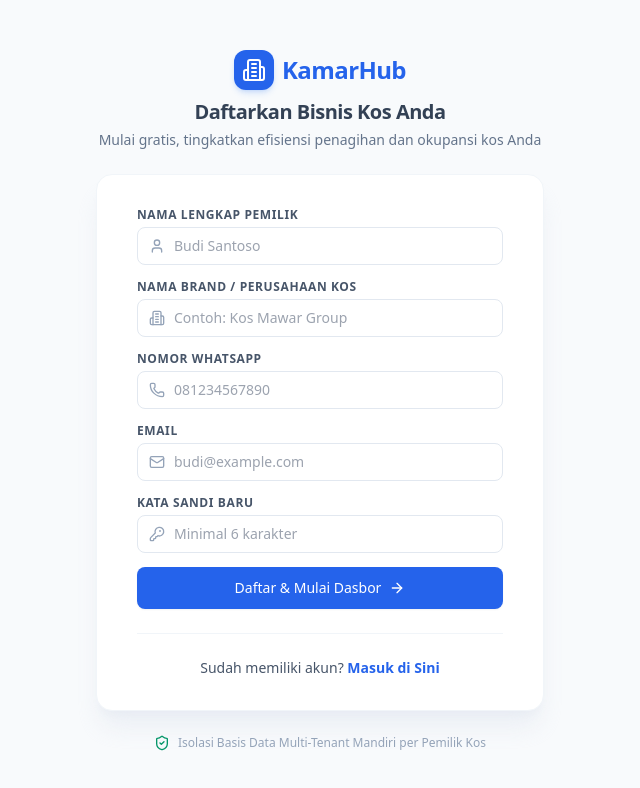
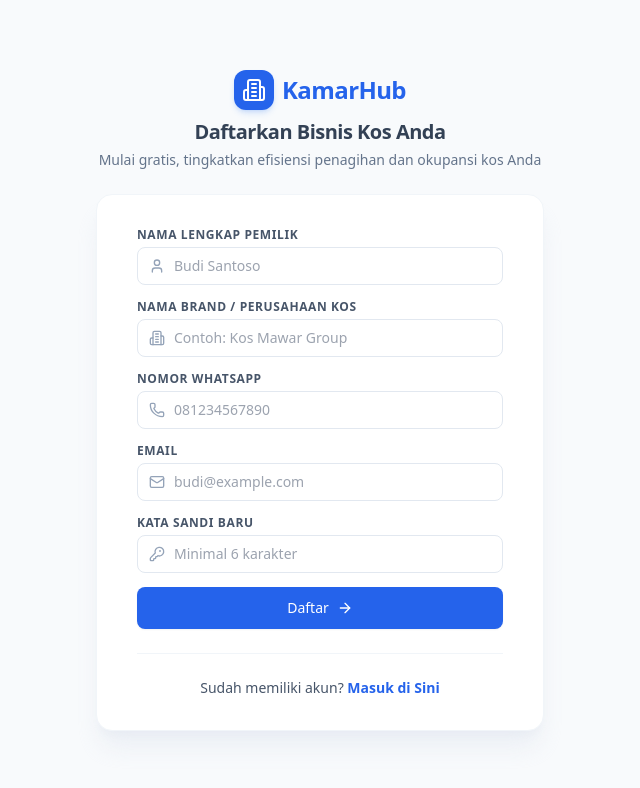
Before and after one commit to akakaraga/Kamarhub, a Next.js app: page /register in a window 1280 px wide. Shown: the top 788 px of the page, without its empty margins (320-960 px from the left). Built offline with nearby package versions, Linux system fonts and the light colour scheme.

Commit message:
edit auth

```diff
--- a/src/app/(auth)/login/page.tsx
+++ b/src/app/(auth)/login/page.tsx
@@ -86,7 +86,7 @@ function LoginForm() {
             "Memproses..."
           ) : (
             <>
-              Masuk ke Dasbor
+              Masuk ke Dashboard
               <ArrowRight className="w-4 h-4" />
             </>
           )}
@@ -121,7 +121,7 @@ export default function LoginPage() {
           Masuk ke Portal Pemilik Kos
         </h2>
         <p className="mt-1 text-center text-sm text-slate-500">
-          Kelola aset, tagihan otomatis, dan kontrak sewa dalam satu dasbor
+          Kelola aset, tagihan otomatis, dan kontrak sewa dalam satu platform
         </p>
       </div>
 
--- a/src/app/(auth)/register/page.tsx
+++ b/src/app/(auth)/register/page.tsx
@@ -149,7 +149,7 @@ export default function RegisterPage() {
                 "Mendaftarkan Akun..."
               ) : (
                 <>
-                  Daftar & Mulai Dasbor
+                  Daftar
                   <ArrowRight className="w-4 h-4" />
                 </>
               )}
@@ -165,11 +165,6 @@ export default function RegisterPage() {
             </p>
           </div>
         </div>
-
-        <div className="mt-6 flex items-center justify-center gap-2 text-xs text-slate-400">
-          <ShieldCheck className="w-4 h-4 text-emerald-600" />
-          <span>Isolasi Basis Data Multi-Tenant Mandiri per Pemilik Kos</span>
-        </div>
       </div>
     </div>
   );
```
